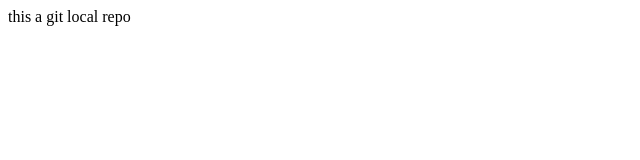
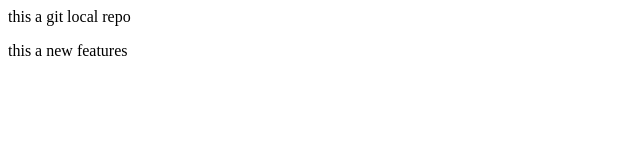
Before and after one commit to neerajkarn/LocalRepotDemo, a plain HTML site: page index.html in a window 1280 px wide. Shown: the whole page, without its empty margins (0-640 px from the left). Drawn offline with Linux system fonts and the light colour scheme.

Commit message:
add new features

```diff
--- a/index.html
+++ b/index.html
@@ -1 +1,2 @@
 <p> this a git local repo</p>
+<p> this a new features </p>
```
